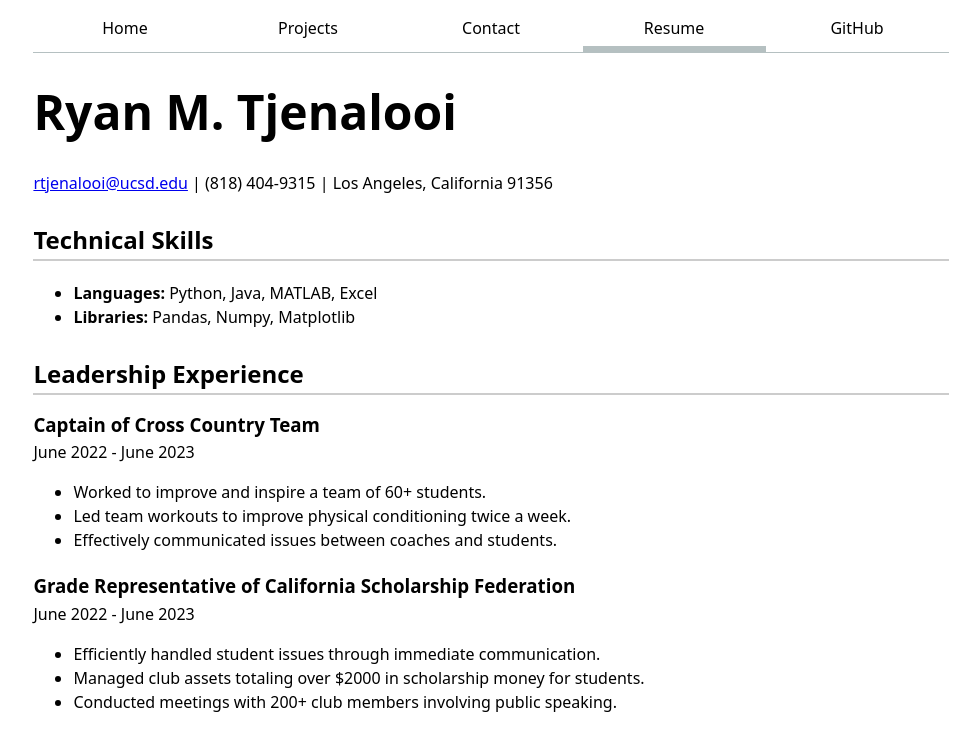
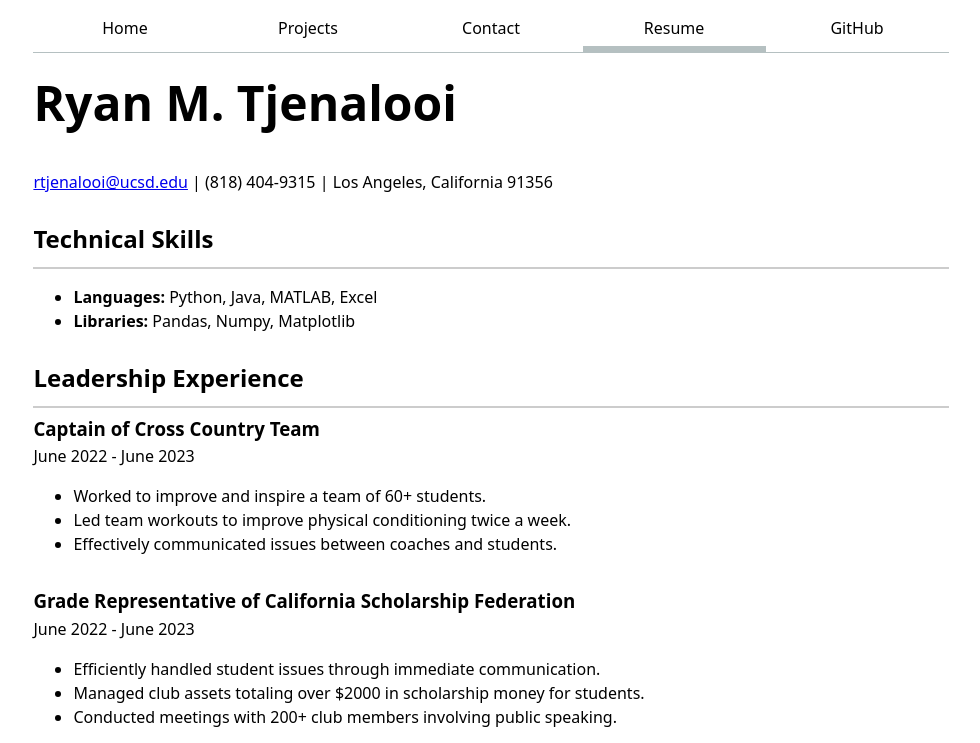
Before and after one commit to ryantjen/portfolio, a plain HTML site: page resume/index.html in a window 1280 px wide. Shown: the top 743 px of the page, without its empty margins (149-1129 px from the left). Drawn offline with Linux system fonts and the light colour scheme.

Commit message:
fizing bugs

```diff
--- a/style.css
+++ b/style.css
@@ -71,34 +71,48 @@ button {
   margin: 0;
 }
 
+h1, h2, h3, h4, h5, h6 {
+  line-height: 1.1;
+  border-bottom: none;
+  margin: 0;
+  text-wrap: balance;
+  padding: 0;
+}
+
 h1 {
   font-size: 400%;
-}
-
-h1, h2, h3, h4, h5, h6 {
-  line-height: 1.1;
-  text-wrap: balance;
+  padding-top: 0.5em;
+  padding-bottom: 0.5em;
 }
 
 .resume-header h1 {
   font-size: 3em;
   font-weight: 700;
+  margin: 0;
 }
 
-.skills, .leadership, .resumeprojects, .education {
+.skills,
+.leadership,
+.resumeprojects,
+.education {
   margin-top: 2em;
 }
 
-.job, .project, .school, .coursework {
+.job,
+.project,
+.school,
+.coursework {
   margin-bottom: 1.5em;
 }
 
 h2 {
   border-bottom: 2px solid #ccc;
-  padding-bottom: 0.25em;
+  padding-bottom: .6em;
+  margin-top: 1em;
 }
 
 h3 {
   font-weight: 600;
   margin-bottom: 0.25em;
+  padding-top: 0.6em;
 }
```
